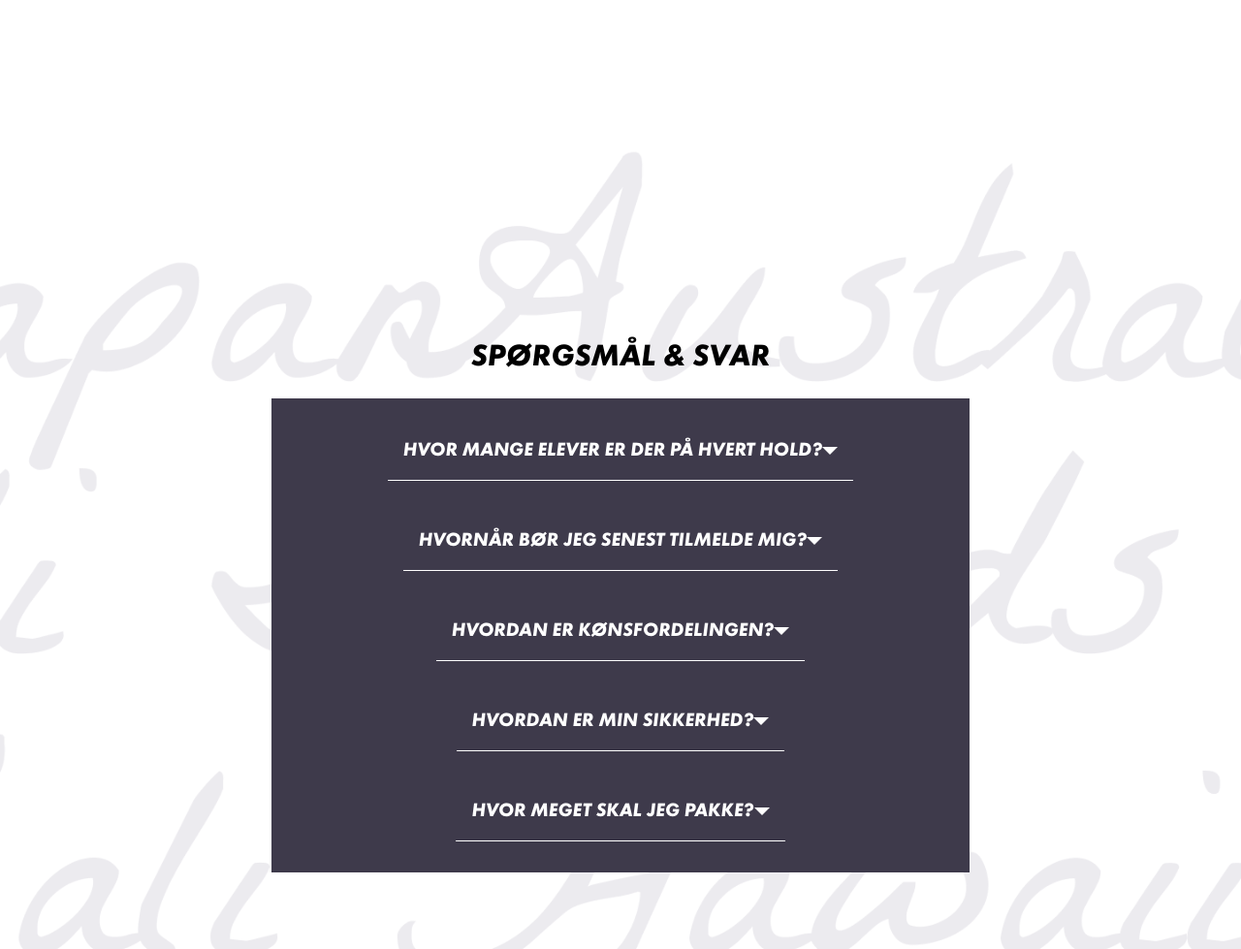
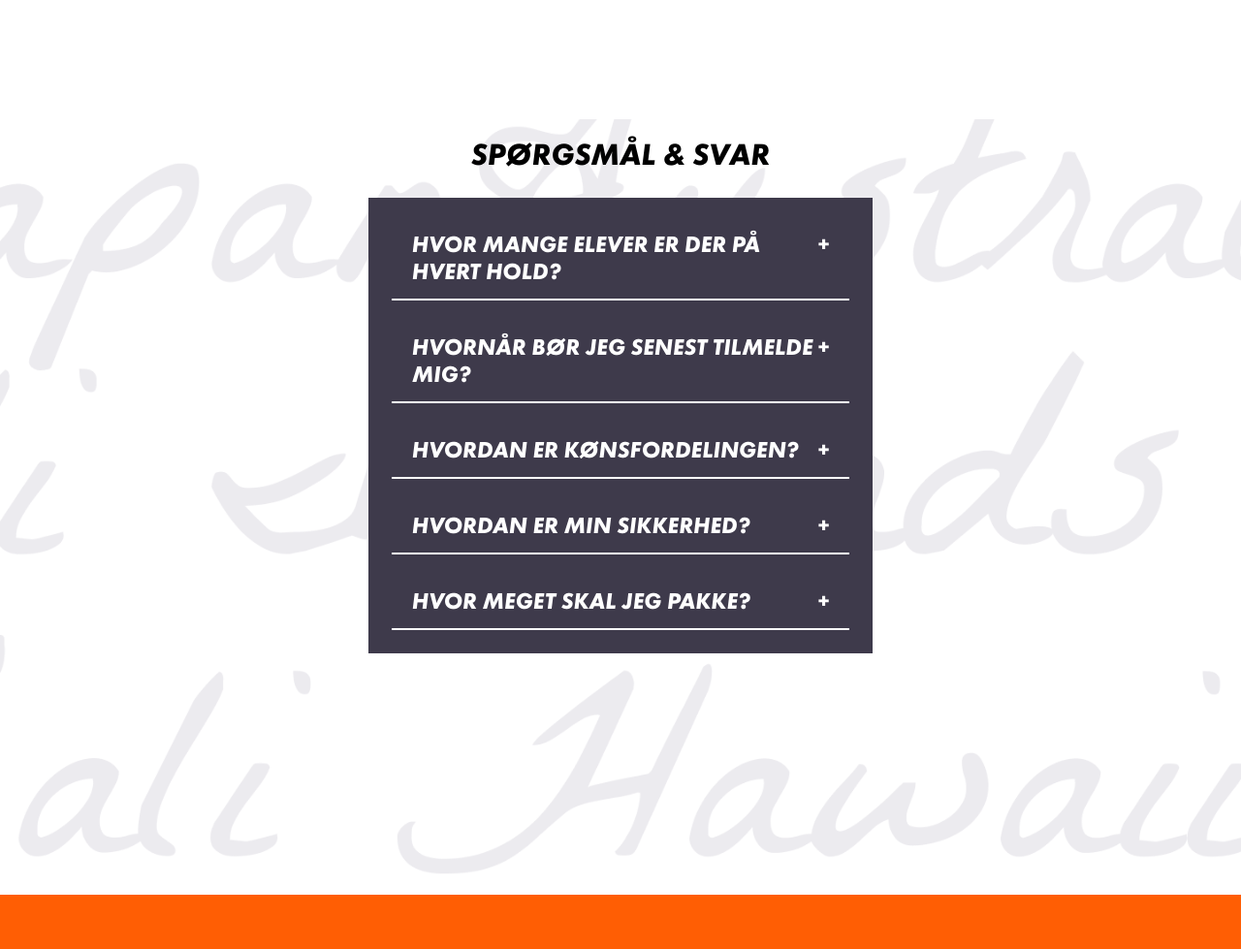
Before and after one commit to mathildemei/Hoejskolendk, an Astro site: page / in a window 1280 px wide. Shown: the part 9960-10939 px from the top of the page at 97% size. Built offline with nearby package versions, Linux system fonts and the light colour scheme; Astro itself is replaced by a stand-in of ours.

Commit message:
rettelser

```diff
--- a/src/components/FAQ.astro
+++ b/src/components/FAQ.astro
@@ -3,7 +3,7 @@
 ---
 
 <section
-  class="bg flex flex-col items-center justify-center min-h-screen pt-8xl pb-8xl"
+  class="bg flex flex-col items-center justify-center min-h-screen pt-xl pb-8xl"
 >
   <!-- Header -->
   <h1
@@ -13,7 +13,7 @@
   </h1>
   <!-- FAQ Components Container -->
   <div
-    class="w-[720px] flex flex-col items-center justify-center bg-Purple-500 text-Grey-50 p-6 flex flex-col space-y-6"
+    class="w-[520px] flex flex-col items-center justify-center bg-Purple-500 text-Grey-50 p-6 flex flex-col space-y-6"
   >
     <!-- First FAQ -->
     <FAQ_com title="HVOR MANGE ELEVER ER DER PÅ HVERT HOLD?">
--- a/src/components/FAQ_com.astro
+++ b/src/components/FAQ_com.astro
@@ -2,7 +2,7 @@
 const { title } = Astro.props;
 ---
 
-<section>
+<section class="container">
   <details class="font-display text-Grey-50 text-xl">
     <summary>{title}</summary>
     <article>
@@ -12,40 +12,43 @@
 </section>
 
 <style>
-  details,
+  .container h1 {
+    color: #fff;
+    text-align: center;
+  }
+
+  details {
+    border-bottom: #fff solid 2px;
+    color: #fff;
+    font-size: 1.5rem;
+  }
+
   summary {
-    max-width: 500px;
-    margin-bottom: 0.5rem;
-    overflow: hidden;
-  }
-  summary {
+    padding: 0.5em 1.3rem;
+    list-style: none;
     display: flex;
     justify-content: space-between;
-    align-items: center;
-    cursor: pointer;
-    list-style: none;
-    margin: 0;
-    padding: 1rem;
-    color: #fff; /* Text color for titles */
-    border-bottom: 1px solid #fff; /* Separator line */
-    font-weight: bold;
-    transition: background-color 0.3s ease; /* Smooth hover effect */
+    transition: height 1s ease;
   }
 
-  article {
-    padding: 0.5rem;
+  summary::-webkit-details-marker {
+    display: none;
   }
 
-  /* Arrow icon */
-  summary::after {
-    content: "";
-    width: 0;
-    height: 0;
-    border-top: 0.5rem solid #fff;
-    border-inline: 0.5rem solid transparent;
-    transition: transform 0.3s ease;
+  summary:after {
+    content: "\002B";
   }
-  details[open] > summary::after {
-    transform: rotate(-180deg);
+
+  details[open] summary {
+    border-bottom: 1px solid #fff;
+    margin-bottom: 0.5em;
+  }
+
+  details[open] summary:after {
+    content: "\00D7";
+  }
+
+  details[open] div {
+    padding: 0.5em 1em;
   }
 </style>
```
